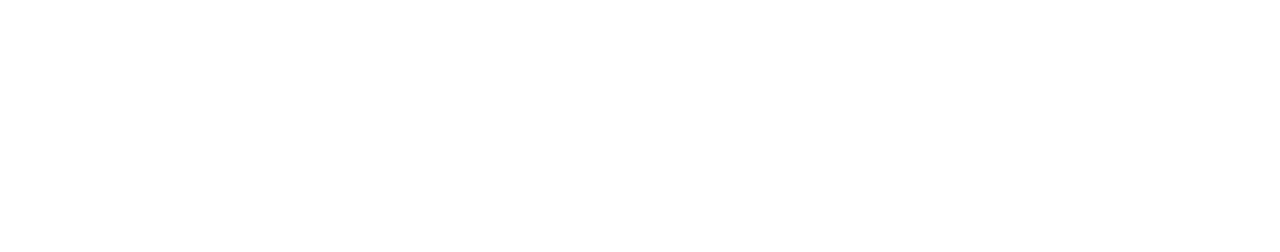
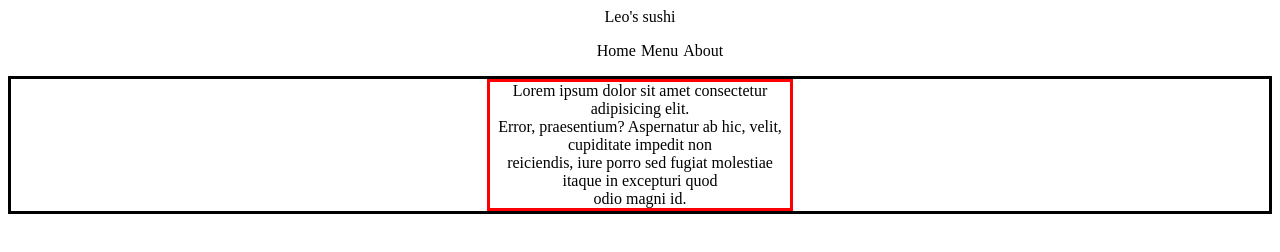
Before and after one commit to LeoKirasic/restaurant-page-webpack, a website built with webpack: page dist/index.html in a window 1280 px wide. Built offline with Linux system fonts and the light colour scheme.

Commit message:
imported css via webpack and created rough css

```diff
--- a/package.json
+++ b/package.json
@@ -17,6 +17,8 @@
   },
   "homepage": "https://github.com/LeoKirasic/restaurant-page-webpack#readme",
   "devDependencies": {
+    "css-loader": "^6.2.0",
+    "style-loader": "^3.2.1",
     "webpack": "^5.51.1",
     "webpack-cli": "^4.8.0"
   }
--- a/src/index.js
+++ b/src/index.js
@@ -1 +1,2 @@
+import css from './style.css';
 console.log('Webpack up and running!');
--- /dev/null
+++ b/src/style.css
@@ -0,0 +1,26 @@
+header {
+    display: flex;
+    justify-content: center;
+    flex-direction: column;
+    align-items: center;
+}
+ul {
+    list-style-type: none;
+    display: flex;
+    gap: 5px;
+}
+#content-container {
+    border-style: solid;
+    display: flex;
+    justify-content: center;
+    align-items: center;
+    flex-basis: 100px;
+	flex-grow: 0;
+	flex-shrink: 0;
+}
+.content {
+    width: 300px;
+    border-style: solid;
+    border-color: red;
+    text-align: center;
+}
--- a/webpack.config.js
+++ b/webpack.config.js
@@ -1,9 +1,16 @@
 const path = require('path');
-
 module.exports = {
   entry: './src/index.js',
   output: {
     filename: 'main.js',
     path: path.resolve(__dirname, 'dist'),
   },
+  module: {
+    rules: [
+      {
+        test: /\.css$/i,
+        use: ["style-loader", "css-loader"],
+      },
+    ],
+  },
 };
```
Also changed, not shown: dist/index.html, dist/main.js, 1 other file.
